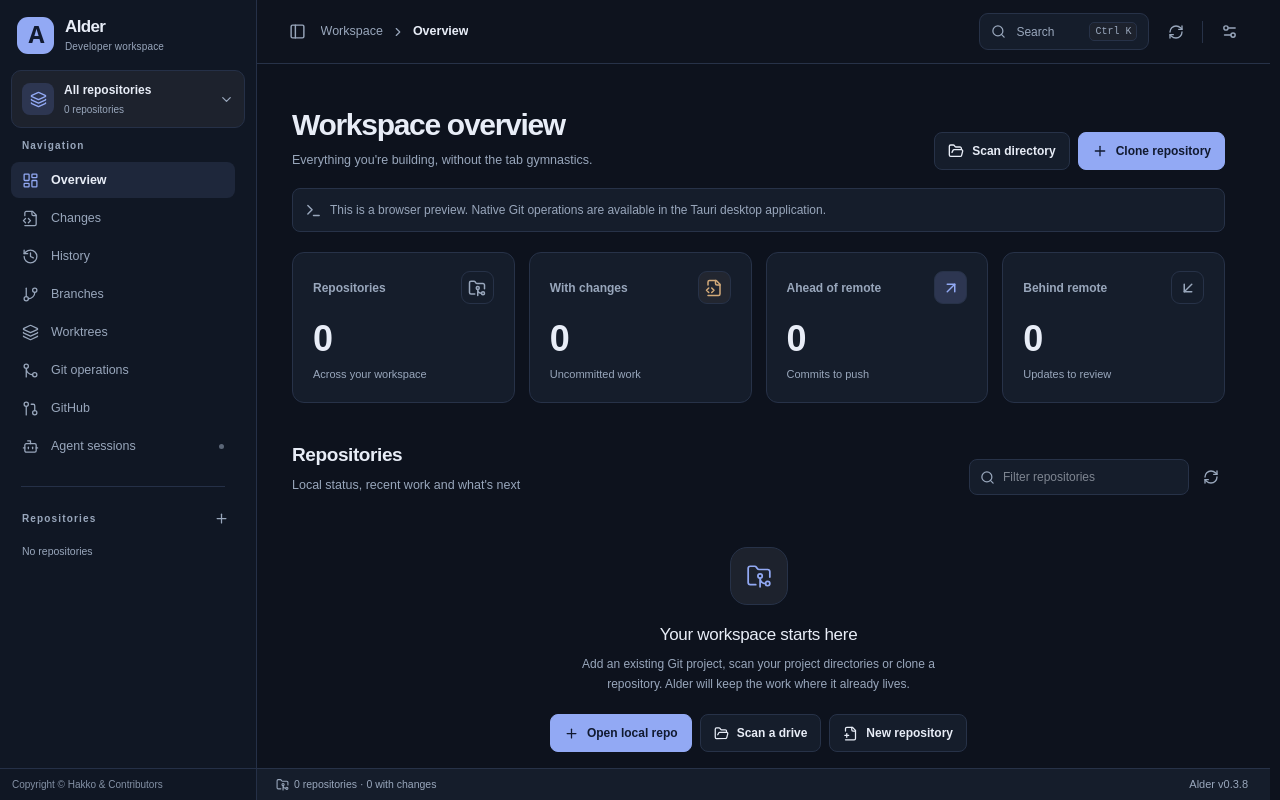
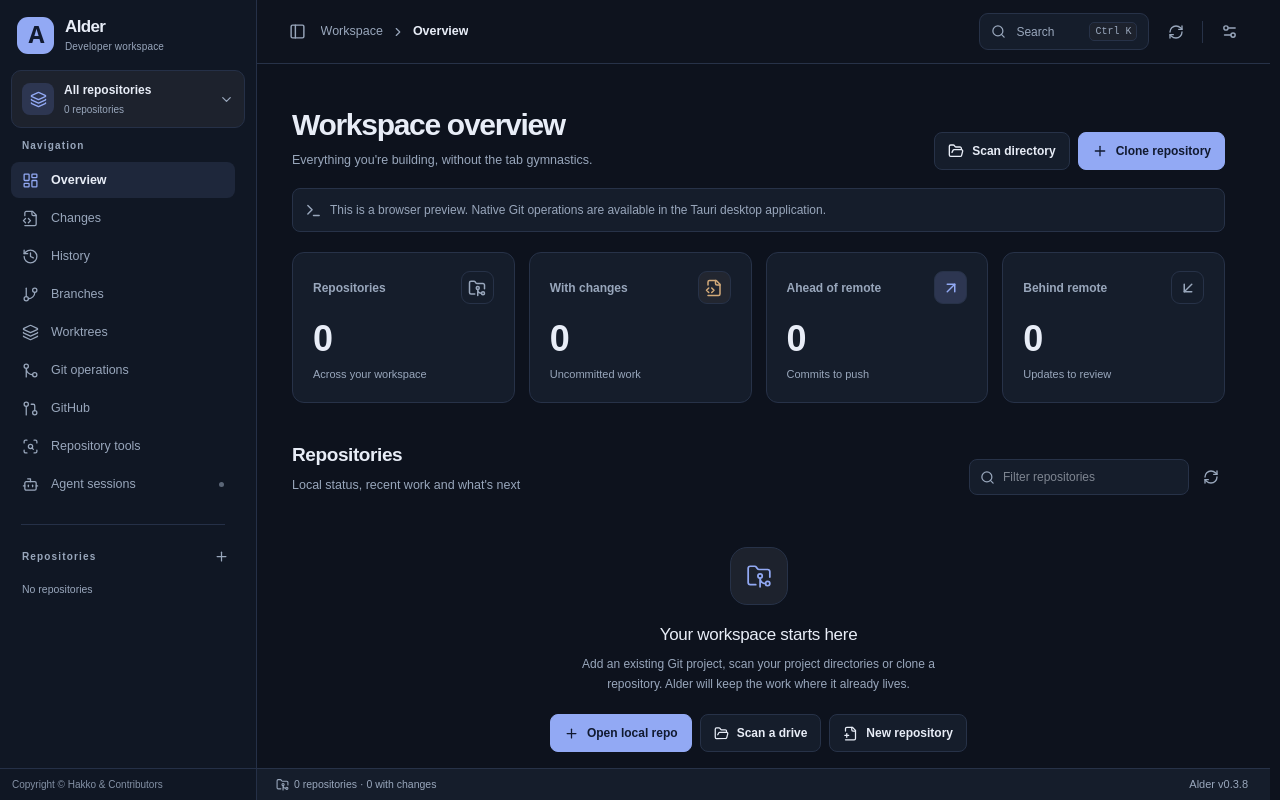
Before and after one commit to HakkoDev/Alder, a React (Vite) app: page / in a window 1280 px wide. Built offline with nearby package versions, Linux system fonts and the light colour scheme.

Commit message:
feat(ui): integrate repository tools into application navigation

```diff
--- a/src/components/app/AppContent.tsx
+++ b/src/components/app/AppContent.tsx
@@ -10,6 +10,7 @@
 import { HistoryView } from "@/features/history/HistoryView";
 import { RepositoryHeader } from "@/features/repositories/components/RepositoryHeader";
 import { RepositoryOverview } from "@/features/repositories/components/RepositoryOverview";
+import { RepositoryTools } from "@/features/repositories/RepositoryTools";
 import type { Repository } from "@/lib/types";
 
 type Props = Pick<
@@ -175,6 +176,7 @@
                                 />
                             </div>
                         )}
+                        {view === "inspector" && <RepositoryTools path={activeRepo.path} />}
                         {view === "agents" && (
                             <div className="content-card future-card">
                                 <Empty
--- a/src/components/app/AppSidebar.tsx
+++ b/src/components/app/AppSidebar.tsx
@@ -12,6 +12,7 @@
     LayoutDashboard,
     MoreHorizontal,
     Plus,
+    ScanSearch,
     Trash2,
 } from "lucide-react";
 import { useShallow } from "zustand/react/shallow";
@@ -36,6 +37,7 @@
         { id: "worktrees", icon: Layers3, label: t("nav.worktrees") },
         { id: "operations", icon: GitMerge, label: t("nav.operations") },
         { id: "pulls", icon: GitPullRequest, label: t("nav.pullRequests") },
+        { id: "inspector", icon: ScanSearch, label: "Repository tools" },
         { id: "agents", icon: Bot, label: t("nav.agents"), planned: true },
     ];
 }
--- a/src/features/app/navigation-store.ts
+++ b/src/features/app/navigation-store.ts
@@ -30,7 +30,8 @@
         try {
             const saved = localStorage.getItem("alder.last-view");
             return (
-                (["overview", "changes", "history", "branches", "worktrees", "operations", "pulls", "agents"] as const).find((v) => v === saved) ?? "overview"
+                (["overview", "changes", "history", "branches", "worktrees", "operations", "pulls", "inspector", "agents"] as const).find((v) => v === saved) ??
+                "overview"
             );
         } catch {
             return "overview";
```
